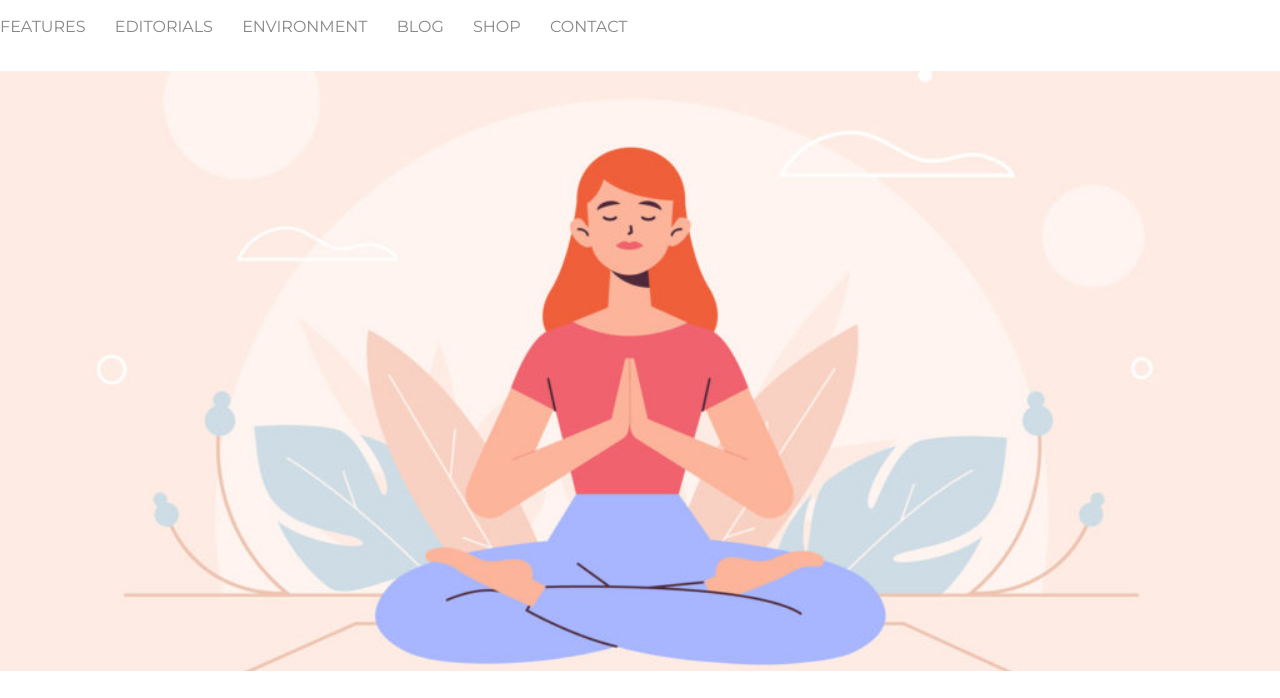
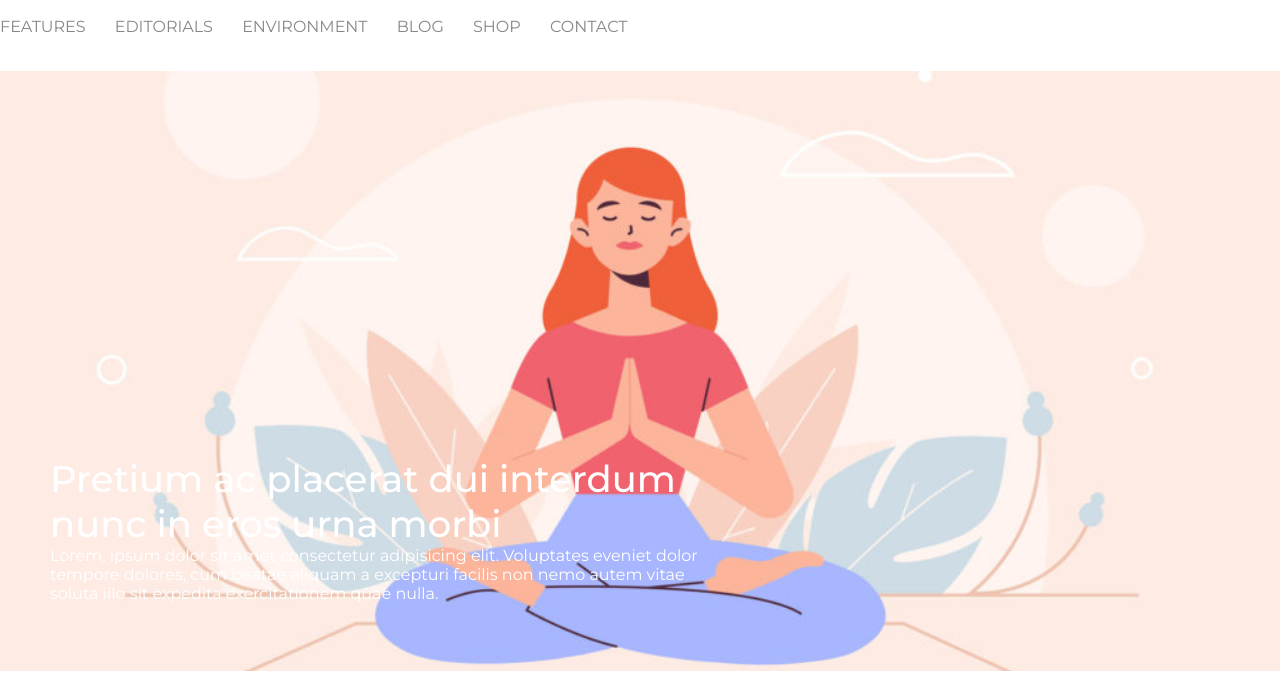
Before and after one commit to bertoldimatteo/htmlcss-wp, a plain HTML site: page index.htm in a window 1280 px wide. Shown: the part 102-800 px from the top of the page. Drawn offline with Linux system fonts and the light colour scheme.

Commit message:
aggiunta testo banner1

```diff
--- a/css/style.css
+++ b/css/style.css
@@ -4,8 +4,6 @@
     margin: 0;
     padding: 0;
     box-sizing: border-box;
-    font-family: 'Montserrat', sans-serif;
-    color: #878787;
 }
 
 /* general */
@@ -13,6 +11,8 @@
 body {
     max-width: 1440px;
     margin: auto;
+    font-family: 'Montserrat', sans-serif;
+    color: #878787;
 }
 
 nav {
@@ -39,3 +39,15 @@ nav ul li {
     background-position: center;
     height: 600px;
 }
+
+.first-section .text{
+    color: #fff;
+    padding-left: 50px;
+    padding-top: 385px;
+    width: 57%;
+}
+
+.text h2 {
+    font-size: 37px;
+    font-weight: 500;
+}
--- a/index.htm
+++ b/index.htm
@@ -31,6 +31,10 @@
     </header>
     <main>
         <section class="first-section">
+            <div class="text">
+                <h2>Pretium ac placerat dui interdum nunc in eros urna morbi</h2>
+                <p>Lorem, ipsum dolor sit amet consectetur adipisicing elit. Voluptates eveniet dolor tempore dolores, cum beatae aliquam a excepturi facilis non nemo autem vitae soluta illo sit expedita exercitationem quae nulla.</p>
+            </div>
         </section>
     </main>
     <footer></footer>
```
